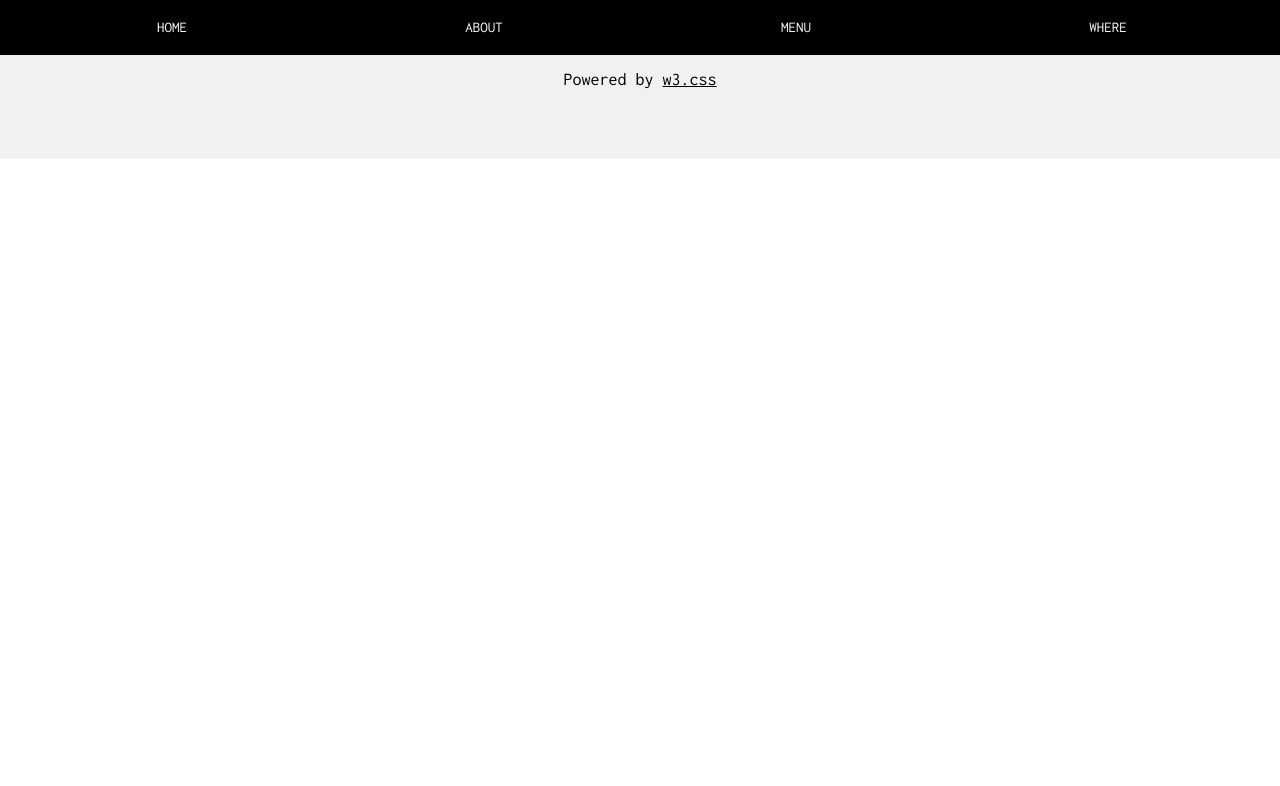
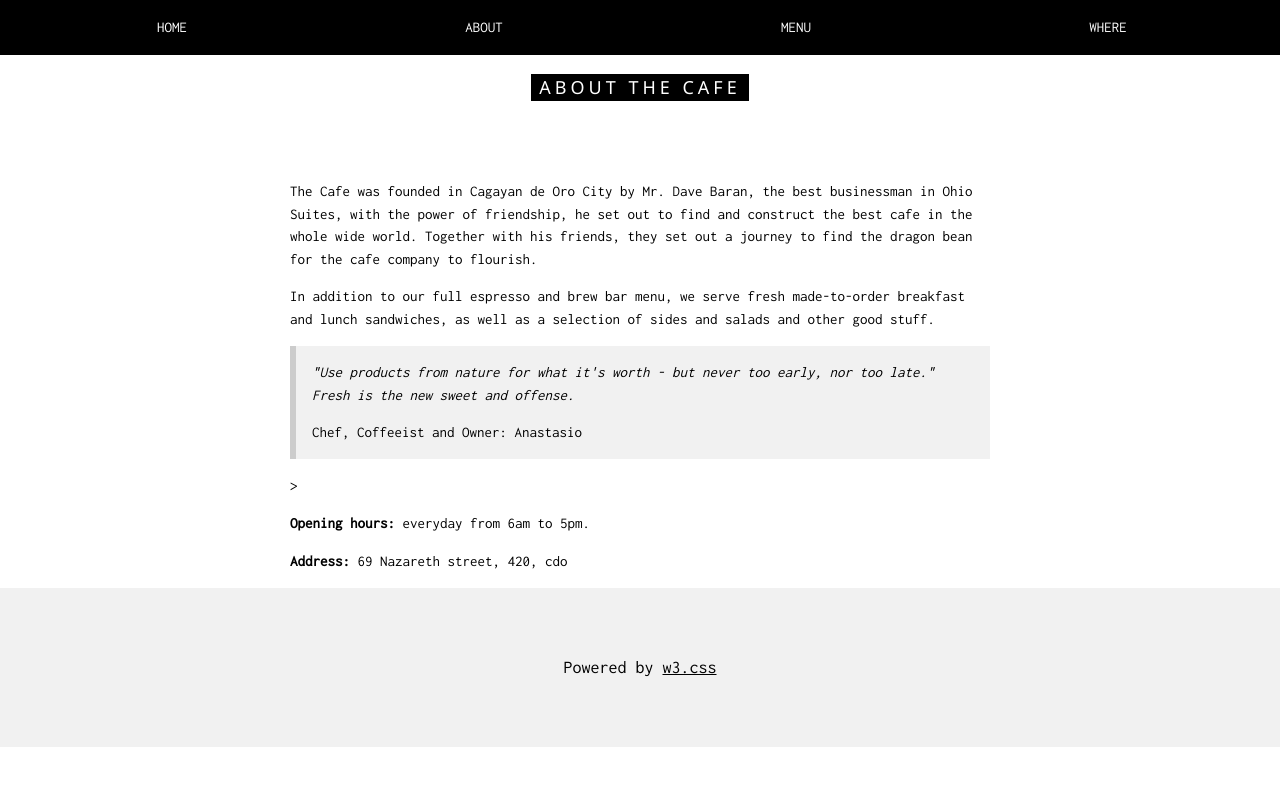
Before and after one commit to catofe/collaborative-website, a website: page index.html in a window 1280 px wide. Drawn offline with nearby package versions, Linux system fonts and the light colour scheme.

Commit message:
Added aboutUs content

```diff
--- a/index.html
+++ b/index.html
@@ -47,6 +47,22 @@
     </div>
   </div>
 
+  <!-- About Container -->
+<div class="w3-container" id="about">
+  <div class="w3-content" style="max-width:700px">
+    <h5 class="w3-center w3-padding-64"><span class="w3-tag w3-wide">ABOUT THE CAFE</span></h5>
+    <p>The Cafe was founded in Cagayan de Oro City by Mr. Dave Baran, the best businessman in Ohio Suites, with the power of friendship, he set out to find and construct the best cafe in the whole wide world. Together with his friends, they set out a journey to find the dragon bean for the cafe company to flourish.</p>
+    <p>In addition to our full espresso and brew bar menu, we serve fresh made-to-order breakfast and lunch sandwiches, as well as a selection of sides and salads and other good stuff.</p>
+    <div class="w3-panel w3-leftbar w3-light-grey">
+      <p><i>"Use products from nature for what it's worth - but never too early, nor too late." Fresh is the new sweet and offense.</i></p>
+      <p>Chef, Coffeeist and Owner: Anastasio</p>
+    </div>
+    <!-- Add Image -->>
+    <p><strong>Opening hours:</strong> everyday from 6am to 5pm.</p>
+    <p><strong>Address:</strong> 69 Nazareth street, 420, cdo</p>
+  </div>
+</div>
+
   <!-- Footer -->
   <footer class="w3-center w3-light-grey w3-padding-48 w3-large">
     <p>Powered by <a href="https://www.w3schools.com/w3css/default.asp" title="W3.CSS" target="_blank"
```
